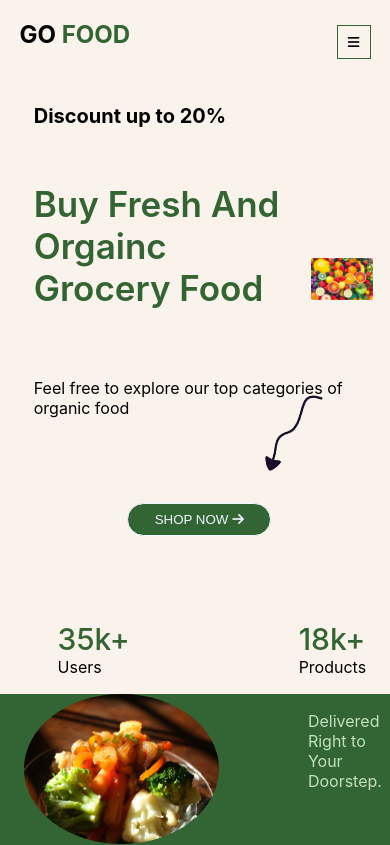
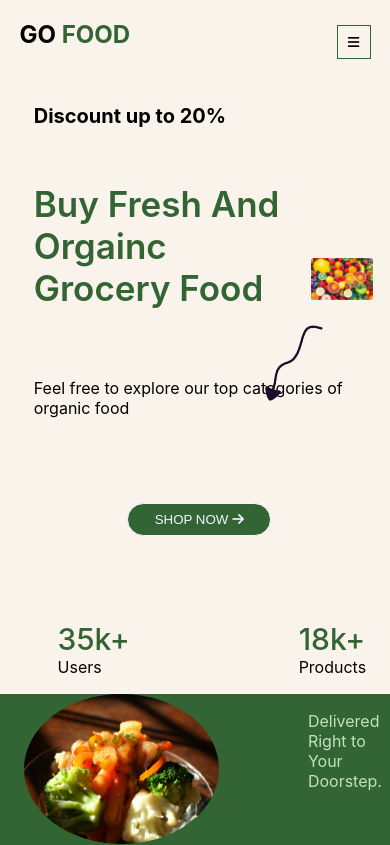
Before and after one commit to yashpatel08/go-food, a React (Create React App) app: page / in a window 390 px wide. Shown: the top 845 px of the page. Built offline with nearby package versions, Linux system fonts and the light colour scheme; no server answers.

Commit message:
Update App.css

```diff
--- a/src/App.css
+++ b/src/App.css
@@ -453,7 +453,7 @@ span {
     transform: rotate(135deg);
     left: 59%;
     margin-left: 1vh;
-    top: 33%;
+    top: 23%;
   }
 
   .nav-items,
@@ -570,9 +570,13 @@ span {
   }
 
   .empty-txt {
-    margin-right: 5vh;
+    margin-right: 10vh;
     font-size: 3vh;
     padding-left: 0;
     font-weight: 400;
   }
+
+  .nav-items2{
+    transition: .5s linear;
+  }
 }
```
